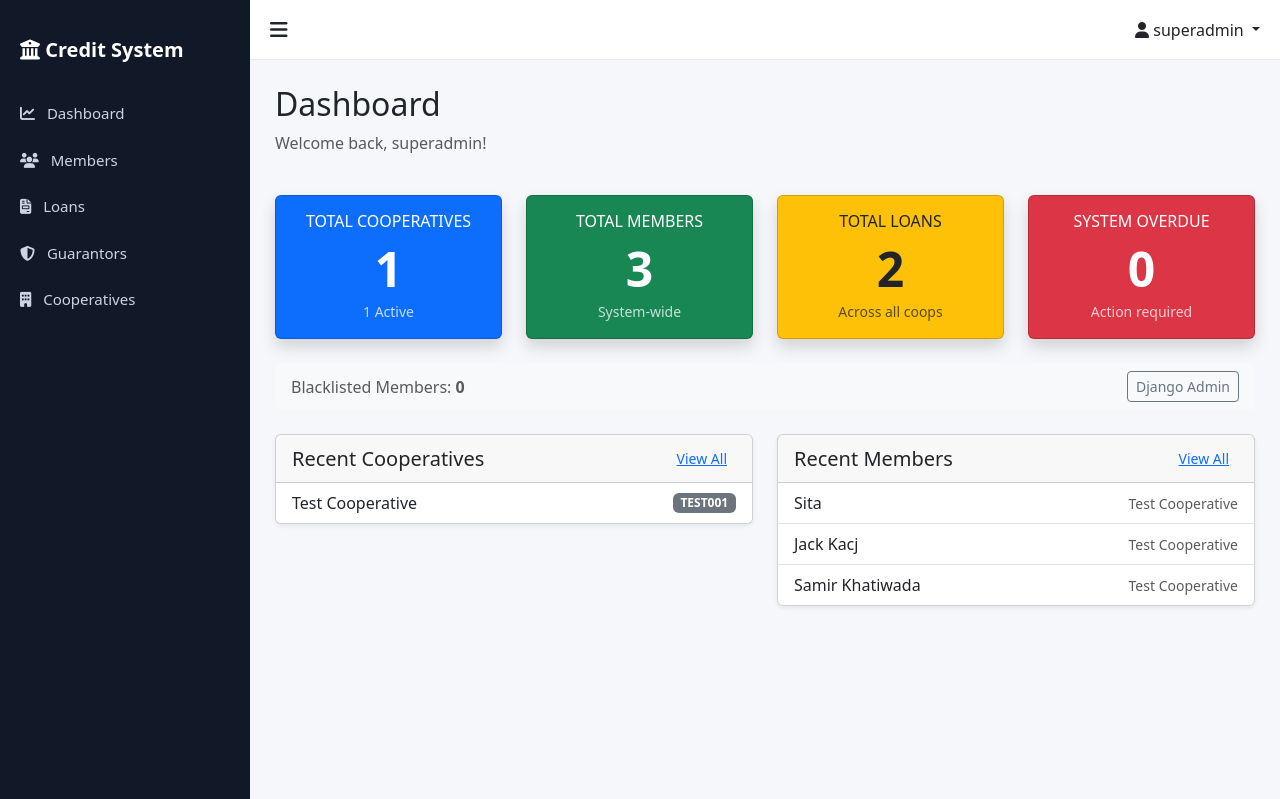
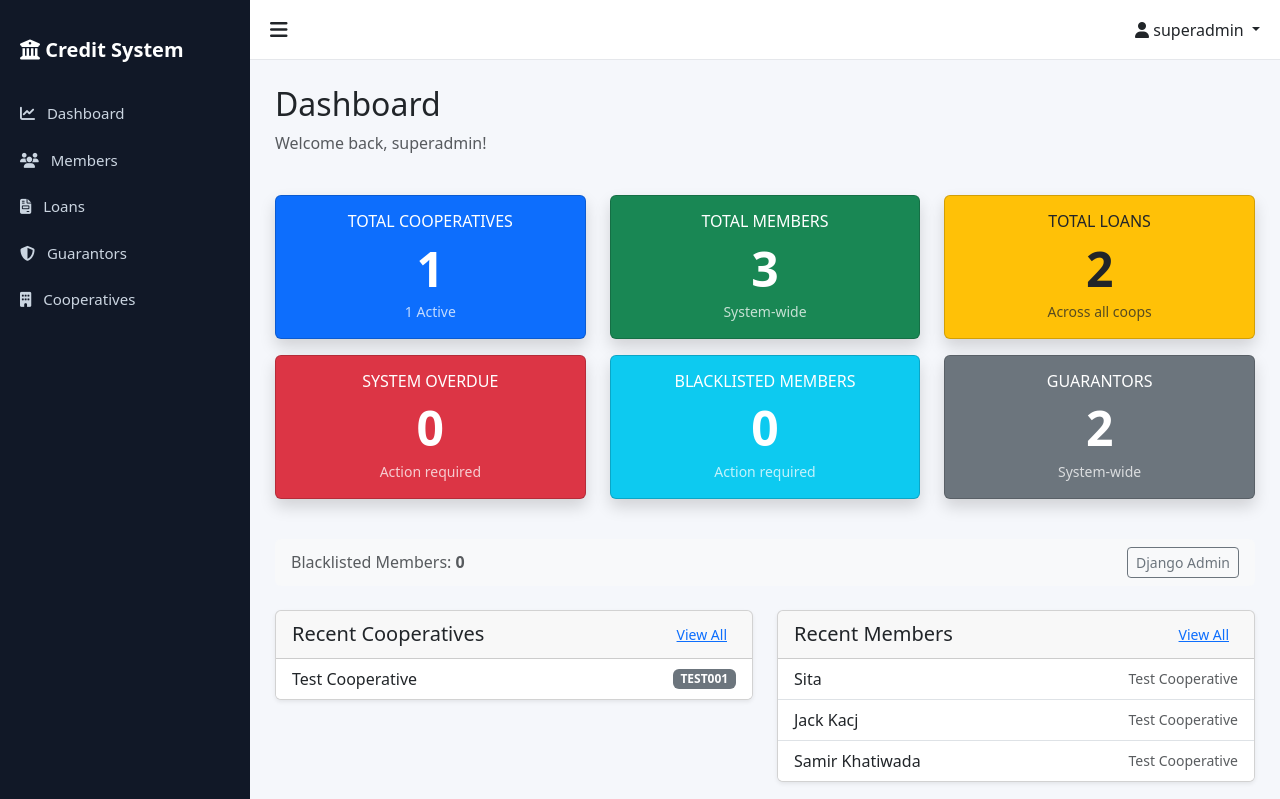
Before and after one commit to sameer9860/Credit-Information-System, a Django app: page /accounts/dashboard/ in a window 1280 px wide. Shown: the top 799 px of the page. Run offline with Django 5.2, Linux system fonts and the light colour scheme; a user stored in the database is signed in; data comes from the database, SQL or seed files in the repository.

Commit message:
Feat:guarantors stat card

```diff
--- a/templates/accounts/dashboard.html
+++ b/templates/accounts/dashboard.html
@@ -13,7 +13,8 @@
 {% if user.is_superadmin %}
 <!-- Super Admin Dashboard -->
 <div class="row mb-4">
-    <div class="col-md-3">
+
+    <div class="col-md-4 mb-3">
         <div class="card bg-primary text-white shadow">
             <div class="card-body text-center">
                 <h6 class="card-title text-uppercase mb-2">Total Cooperatives</h6>
@@ -22,7 +23,8 @@
             </div>
         </div>
     </div>
-    <div class="col-md-3">
+
+    <div class="col-md-4 mb-3">
         <div class="card bg-success text-white shadow">
             <div class="card-body text-center">
                 <h6 class="card-title text-uppercase mb-2">Total Members</h6>
@@ -31,7 +33,8 @@
             </div>
         </div>
     </div>
-    <div class="col-md-3">
+
+    <div class="col-md-4 mb-3">
         <div class="card bg-warning text-dark shadow">
             <div class="card-body text-center">
                 <h6 class="card-title text-uppercase mb-2">Total Loans</h6>
@@ -40,7 +43,8 @@
             </div>
         </div>
     </div>
-    <div class="col-md-3">
+
+    <div class="col-md-4 mb-3">
         <div class="card bg-danger text-white shadow">
             <div class="card-body text-center">
                 <h6 class="card-title text-uppercase mb-2">System Overdue</h6>
@@ -49,6 +53,27 @@
             </div>
         </div>
     </div>
+
+    <div class="col-md-4 mb-3">
+        <div class="card bg-info text-white shadow">
+            <div class="card-body text-center">
+                <h6 class="card-title text-uppercase mb-2">Blacklisted Members</h6>
+                <h2 class="display-5 fw-bold mb-1">{{ blacklisted_members }}</h2>
+                <p class="mb-0 small opacity-75">Action required</p>
+            </div>
+        </div>
+    </div>
+
+    <div class="col-md-4 mb-3">
+        <div class="card bg-secondary text-white shadow">
+            <div class="card-body text-center">
+                <h6 class="card-title text-uppercase mb-2">Guarantors</h6>
+                <h2 class="display-5 fw-bold mb-1">{{ total_guarantors }}</h2>
+                <p class="mb-0 small opacity-75">System-wide</p>
+            </div>
+        </div>
+    </div>
+
 </div>
 
 <div class="row mb-4">
@@ -186,5 +211,6 @@
         </div>
     </div>
 </div>
+
 {% endif %}
 {% endblock %}
```
